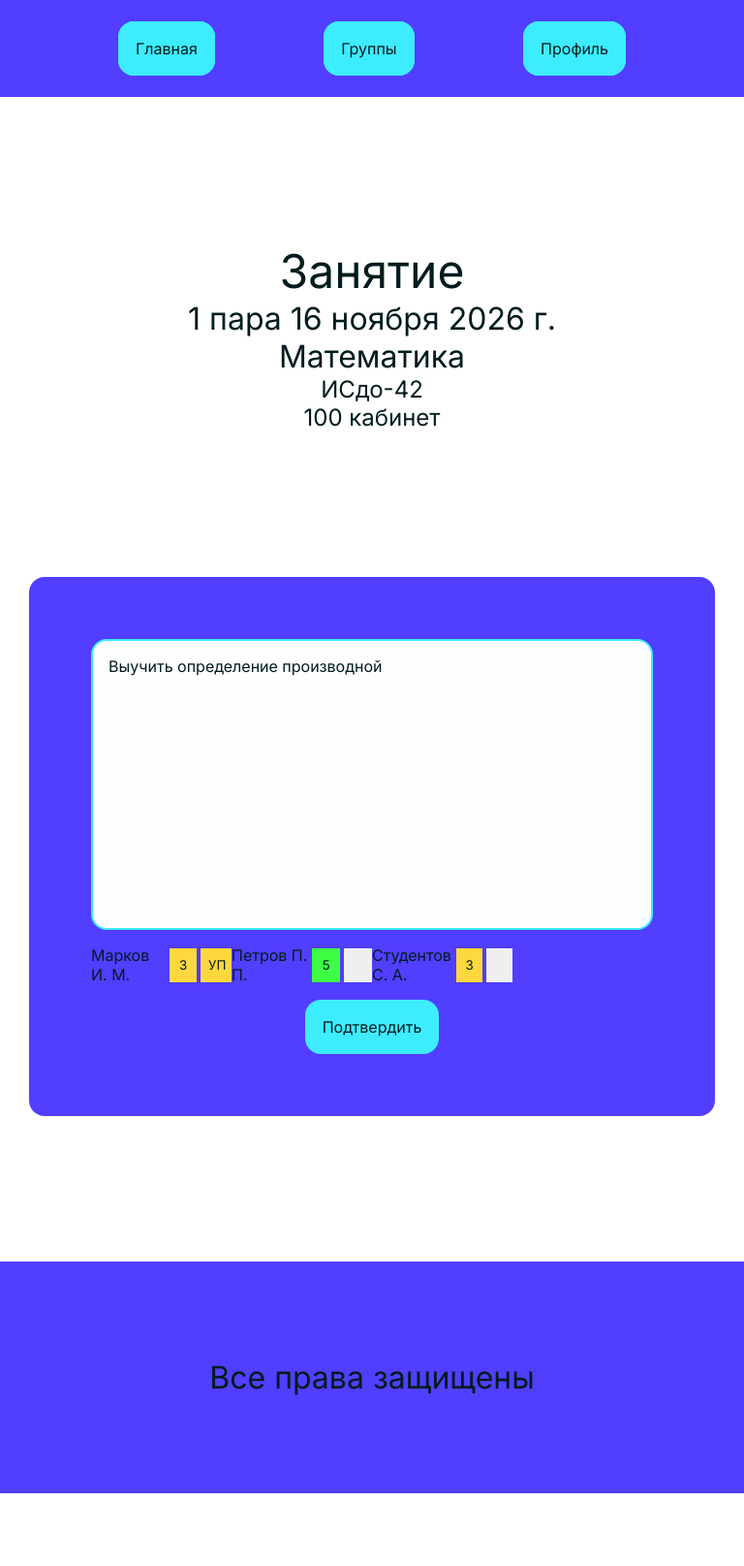
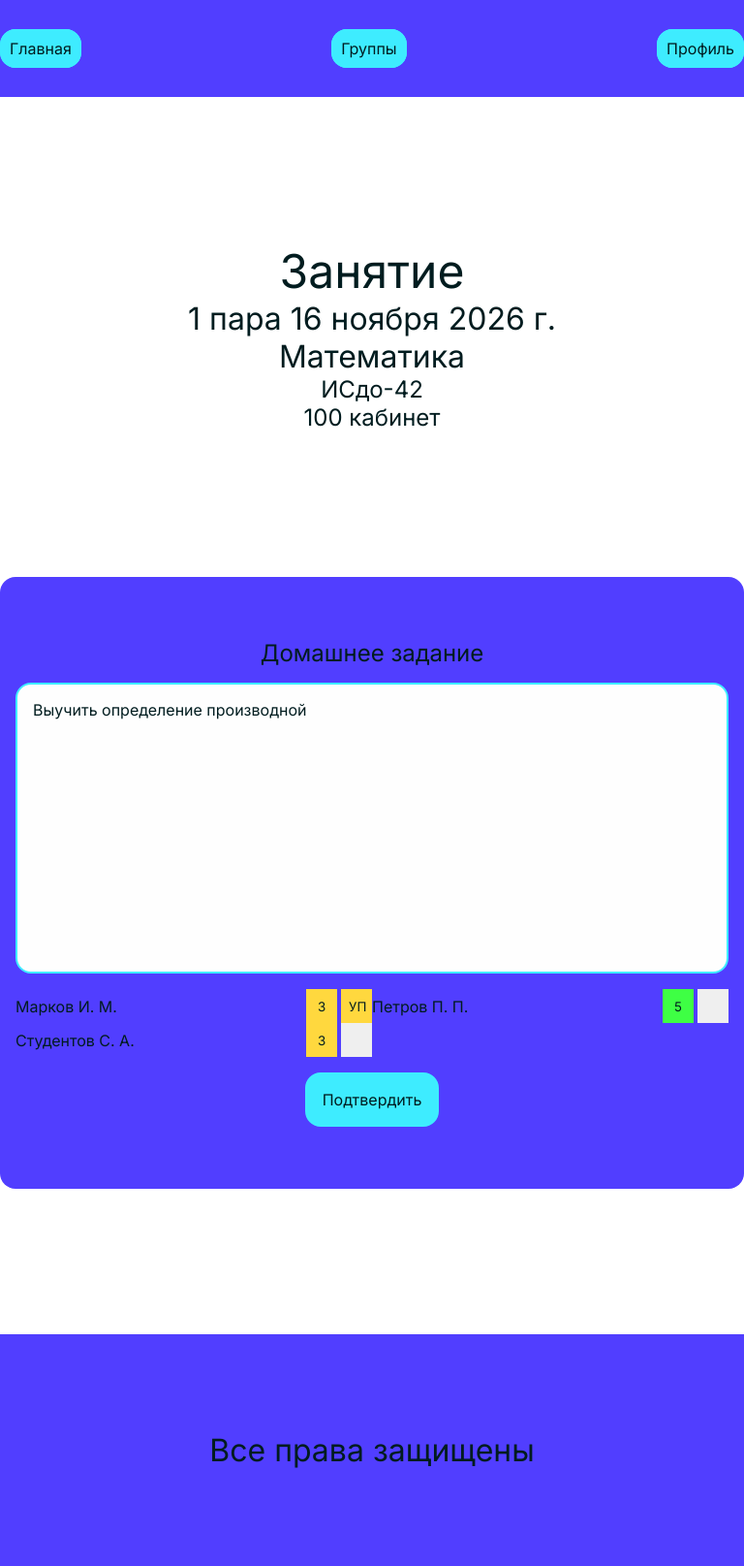
Before and after one commit to marli4/mojdnevnik, a Django app: page /lessons/1/ in a window 768 px wide. Shown: the whole page at 97% size. Before the commit the page ends 1540 px from the top, so only its background shows below. Run offline with Django 5.2, Linux system fonts and the light colour scheme; a user stored in the database is signed in; data comes from the database, SQL or seed files in the repository; both versions use the stored data as it was after the commit.

Commit message:
added responsive layout

```diff
--- a/dnevnikapp/static/css/groupslist.css
+++ b/dnevnikapp/static/css/groupslist.css
@@ -3,3 +3,8 @@
     grid-template-columns: repeat(2,1fr);
     gap:25px;
 }
+@media (min-width:0px) and (max-width:1024px){
+    .groupsgrid{
+        grid-template-columns: repeat(1,1fr);
+    }
+}
--- a/dnevnikapp/static/css/lesson.css
+++ b/dnevnikapp/static/css/lesson.css
@@ -12,6 +12,11 @@
 .lesson-student{
     display: flex;
     align-items: center;
+    gap:16px;
+    justify-content: space-between;
+}
+.gradeabsence{
+    display: flex;
     gap:4px;
 }
 .lessongrade, .lessonabsence{
@@ -73,3 +78,17 @@ button{
 .lessonabsence:hover {
     transform: scale(1.05);
 }
+
+@media (min-width: 0px) and (max-width:360px) {
+
+
+}
+@media (min-width: 0px) and (max-width:768px) {
+    .lesson-studentsgrid{
+        grid-template-columns: repeat(2,1fr);
+    }
+}
+
+@media (min-width: 1440px){
+
+}
--- a/dnevnikapp/static/css/style.css
+++ b/dnevnikapp/static/css/style.css
@@ -17,7 +17,7 @@
     margin:0;
     padding:0;
     font-family: "Inter";
-    word-break: break-all;
+    word-break: normal;
     color:var(--textcolor);
 }
 
@@ -115,6 +115,10 @@ header ul{
     height:100px;
     justify-content: space-between;
     align-items: center;
+    word-break: normal;
+}
+header a{
+    word-break: normal;
 }
 
 footer{
@@ -203,3 +207,31 @@ footer *{
 .absence-excused{
     background-color: var(--warningcolor);
 }
+@media (min-width: 0px) and (max-width:360px) {
+    .mainblock{
+        padding: 64px 16px 64px 16px;
+    }
+}
+@media (min-width:360px) and (max-width:768px){
+
+}
+@media (min-width: 0px) and (max-width:768px) {
+    header .button{
+        padding:8px;
+    }
+    .centerdiv{
+        padding-left:0;
+        padding-right: 0;
+    }
+    .mainblock{
+        padding: 64px 16px 64px 16px;
+    }
+    header ul{
+        padding-left:0;
+        padding-right:0;
+    }
+}
+
+@media (min-width: 1440px){
+
+}
--- a/dnevnikapp/templates/lesson.html
+++ b/dnevnikapp/templates/lesson.html
@@ -19,11 +19,13 @@
         <div class="mainblock">
             <form class="mainform" method="post">
                 {% csrf_token %}
+                <h3>Домашнее задание</h3>
                 <textarea name="hometask" placeholder="Домашнее задание">{{ lesson.hometask.text }}</textarea>
                 <div class="lesson-studentsgrid">
                     {% for student in students %}
                         <div class="lesson-student">
                             <p>{{ student.last_name }} {{ student.first_name|slice:1 }}. {{ student.patronimic|slice:1 }}.</p>
+                            <div class="gradeabsence">
                                 <button type="button"
                                     class="lessongrade {% if student.grade.grade >= 4 %}grade-good{% elif student.grade.grade == 3 %}grade-ok{% elif student.grade.grade == 2 %}grade-bad{% endif %}"
                                     data-student="{{ student.pk }}"
@@ -47,6 +49,7 @@
                                     {% endif %}
                                 </button>
                                 <input type="hidden" name="absence_{{ student.pk }}" value="{% if student.absence %}{% if student.absence.is_excused %}УП{% else %}Н{% endif %}{% endif %}">
+                            </div>
                         </div>
                     {% endfor %}
                 </div>
--- a/dnevnikapp/templates/lessonstudent.html
+++ b/dnevnikapp/templates/lessonstudent.html
@@ -19,11 +19,13 @@
         <div class="mainblock">
             <form class="mainform">
                 {% csrf_token %}
+                <h3>Домашнее задание</h3>
                 <textarea readonly disabled name="hometask" placeholder="Домашнее задание">{{ lesson.hometask.text }}</textarea>
                 <div class="lesson-studentsgrid">
                     {% for student in students %}
                         <div class="lesson-student">
                             <p>{{ student.last_name }} {{ student.first_name|slice:1 }}. {{ student.patronimic|slice:1 }}.</p>
+                            <div class="gradeabsence">
                                 <button type="button"
                                     class="lessongrade {% if student.grade.grade >= 4 %}grade-good{% elif student.grade.grade == 3 %}grade-ok{% elif student.grade.grade == 2 %}grade-bad{% endif %}"
                                 >
@@ -41,6 +43,7 @@
                                     {% endif %}
                                 </button>
                             </div>
+                        </div>
                     {% endfor %}
                 </div>
             </form>
--- a/dnevnikapp/templates/profile.html
+++ b/dnevnikapp/templates/profile.html
@@ -34,7 +34,7 @@
                     {% elif user.role == "parent" %}
                         <a href="{% url 'children' %}" class="button">Дети</a>
                     {% elif user.role == "teacher" %}
-                        <a href="{% url 'lessons' %}" class="button">Занятия</a>
+                        <a href="{% url 'lessons' date=today %}" class="button">Занятия</a>
                         <a href="{% url 'groups' %}" class="button">Группы</a>
                     {% elif user.role == "admin" %}
                         <a href="{% url 'groups' %}" class="button">Группы</a>
--- a/dnevnikapp/views.py
+++ b/dnevnikapp/views.py
@@ -136,7 +136,7 @@ def gradeBookView(request, groupid, subjectid):
         if groupid != request.user.group.id:
             raise PermissionDenied
     elif request.user.role == User.Role.PARENT:
-        children = request.user.children.filter(group_id=groupid)
+        children = request.user.children.filter(group_id=groupid).first()
         if children == None:
             raise PermissionDenied
 
```
Also changed, not shown: dnevnikapp/static/css/diary.css (+13 -0 lines), dnevnikapp/static/css/profile.css (+8 -0 lines), db.sqlite3. Lines whose indentation alone changed are shown as unchanged.
